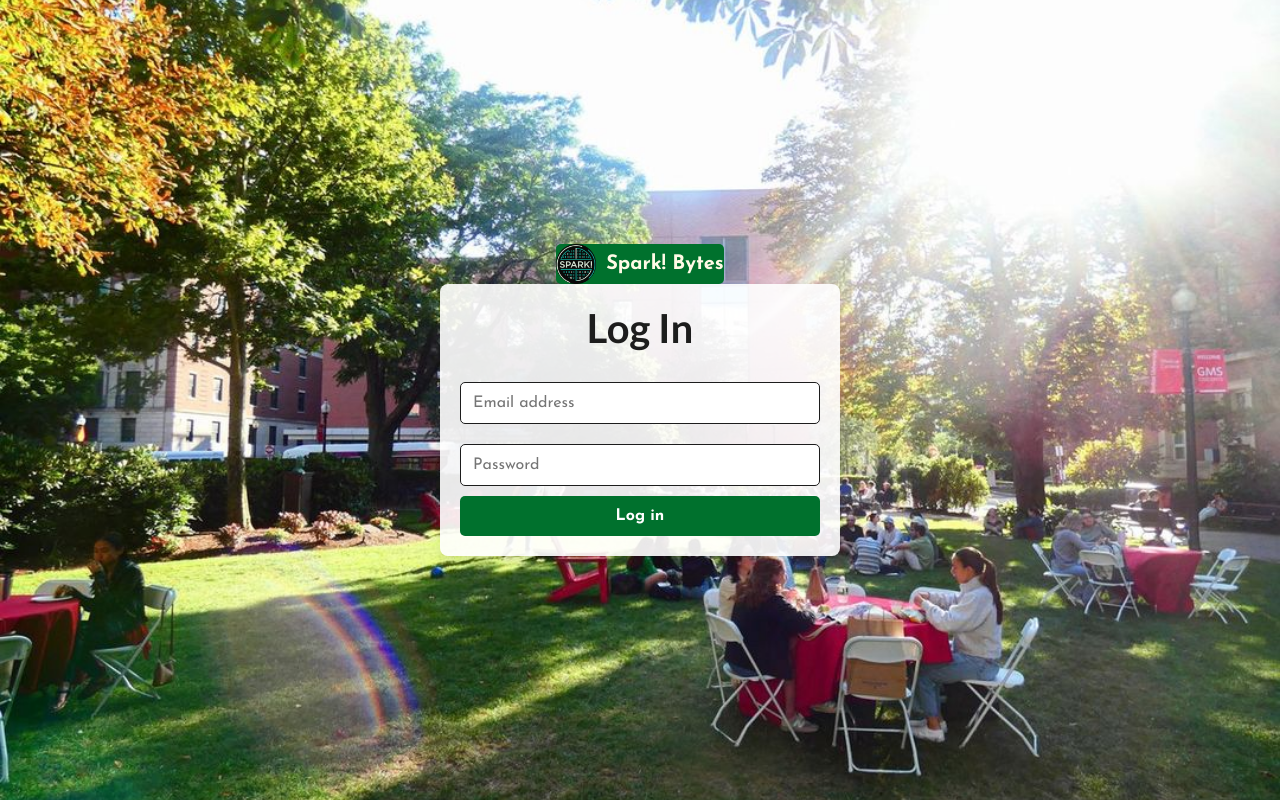
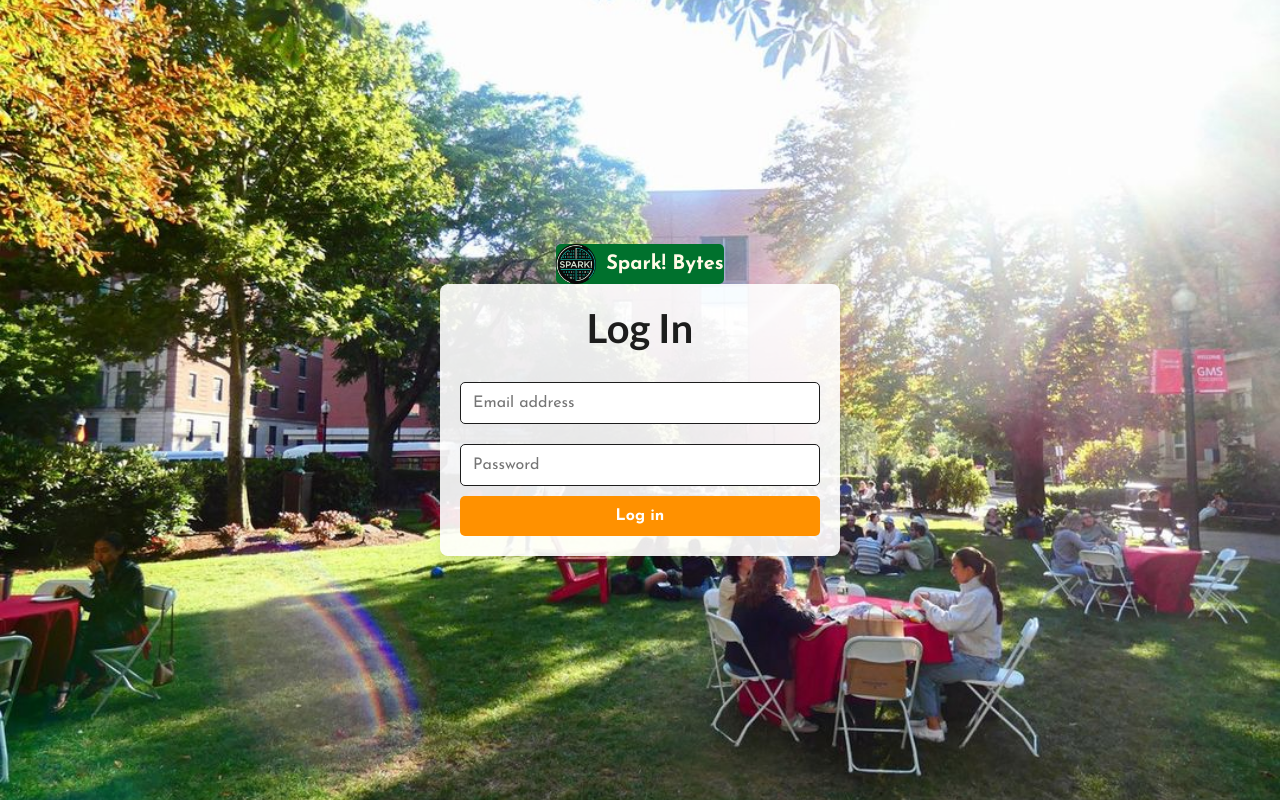
Before and after one commit to ethanrous/spark-bytes, a Next.js app in the folder client/: page /login in a window 1280 px wide. Built offline with nearby package versions, Linux system fonts and the light colour scheme.

Commit message:
updated login page styling

```diff
--- a/client/src/pages/login.tsx
+++ b/client/src/pages/login.tsx
@@ -39,7 +39,6 @@ const LoginPage: React.FC = () => {
     <div style={styles.container}>
       <Brand />
       <form onSubmit={(e) => { handleSubmit(e).catch((err) => console.error(err)) }} style={styles.form}>
-        {/* "Log In" text inside the white box */}
         <h1 style={styles.title}>Log In</h1>
         <input
           type="email"
@@ -108,7 +107,7 @@ const styles: { [key: string]: React.CSSProperties } = {
   },
   button: {
     padding: '12px',
-    backgroundColor: themeConfig.colors.primary,
+    backgroundColor: themeConfig.colors.accent,
     color: '#fff',
     fontSize: '1rem',
     fontWeight: 'bold',
```
